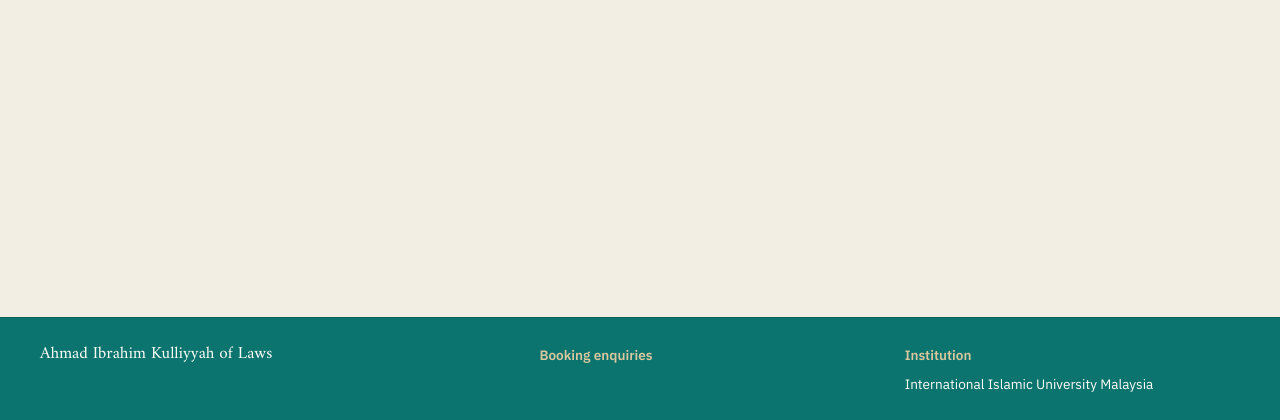
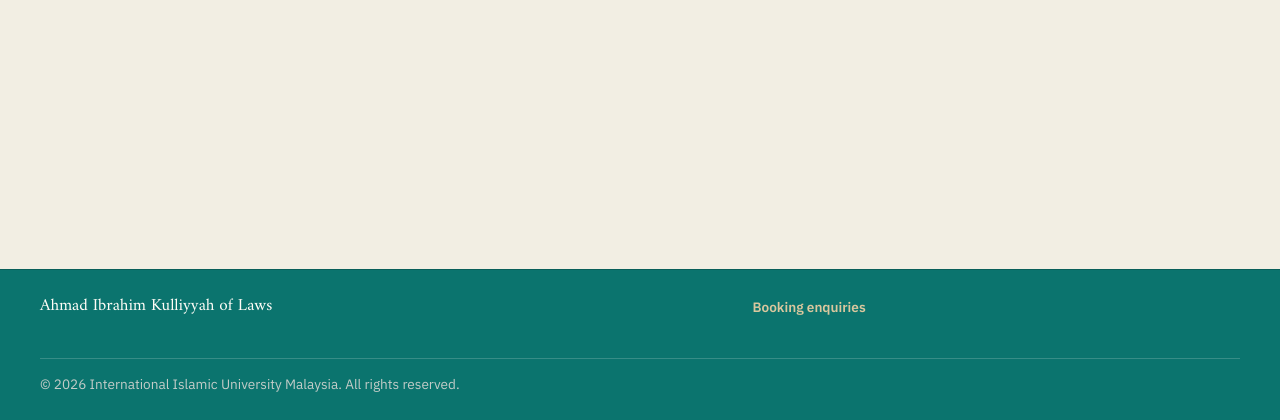
Before and after one commit to afifzahrawi/aikol-booking-system, a Django app: page /password-reset/ in a window 1280 px wide. Shown: the part 380-800 px from the top of the page. Run offline with Django 5.2, Linux system fonts and the light colour scheme; data comes from the database, SQL or seed files in the repository.

Commit message:
Footer: fax, several email addresses, copyright across the bottom
Site Content gains a fax number and a copyright wording, and the email
field takes one address per line, each checked. The footer's Institution
column is gone; a copyright line with the current year runs across the
very bottom instead.

```diff
--- a/aikol_booking/apps/administration/management/commands/seed_demo.py
+++ b/aikol_booking/apps/administration/management/commands/seed_demo.py
@@ -113,6 +113,7 @@ class Command(BaseCommand):
             "International Islamic University Malaysia, 53100 Gombak, Selangor"
         )
         content.phone = "03-6196 4000"
+        content.fax = "03-6196 4001"
         content.email = "booking-aikol@iium.edu.my"
         content.office_hours = "Monday to Friday, 08:30 to 17:00"
         content.save()
--- a/aikol_booking/apps/administration/models.py
+++ b/aikol_booking/apps/administration/models.py
@@ -196,8 +196,19 @@ class SiteContent(models.Model):
     address = models.TextField(blank=True)
     contact_heading = models.CharField(max_length=60, default="Booking enquiries")
     phone = models.CharField(max_length=30, blank=True)
-    email = models.EmailField(blank=True)
+    fax = models.CharField("fax", max_length=30, blank=True)
+    # Several offices answer booking questions, so the footer can list more than
+    # one address. Kept one per line in a text field: the list is short, is only
+    # ever shown, and needs no table of its own.
+    email = models.TextField(
+        "email addresses", blank=True, help_text="One address per line."
+    )
     office_hours = models.CharField(max_length=80, blank=True)
+    copyright_notice = models.CharField(
+        max_length=160,
+        default="International Islamic University Malaysia. All rights reserved.",
+        help_text="Shown after the copyright sign and the current year.",
+    )
     updated_at = models.DateTimeField(auto_now=True)
 
     class Meta:
@@ -209,6 +220,10 @@ class SiteContent(models.Model):
     def save(self, *args, **kwargs):
         self.pk = 1
         super().save(*args, **kwargs)
+
+    @property
+    def email_list(self) -> list[str]:
+        return [address.strip() for address in self.email.splitlines() if address.strip()]
 
     @property
     def login_point_list(self) -> list[str]:
--- a/aikol_booking/static/css/redesign.css
+++ b/aikol_booking/static/css/redesign.css
@@ -160,6 +160,19 @@ p { max-width: 72ch; }
     border-top: 1px solid #095e59;
 }
 .app-footer h4, .app-footer a { color: #fffdf7; }
+/* Two columns, the Kulliyyah and how to reach it, with the copyright across
+   the very bottom under a hairline. */
+.app-footer { grid-template-columns: minmax(0, 1.4fr) minmax(0, 1fr); }
+.footer-contact { list-style: none; margin: 0; padding: 0; }
+.footer-copyright {
+    grid-column: 1 / -1;
+    margin: 0;
+    max-width: none;
+    padding-top: 0.9rem;
+    border-top: 1px solid rgba(255, 253, 247, 0.18);
+    color: #c3ccc8;
+}
+@media (max-width: 940px) { .app-footer { grid-template-columns: minmax(0, 1fr); } }
 .app-footer .foot-label { color: #dac79e; }
 
 .page-head, .record-head {
--- a/aikol_booking/templates/accounts/login.html
+++ b/aikol_booking/templates/accounts/login.html
@@ -15,7 +15,7 @@
 <link rel="stylesheet" href="{% static 'css/fonts.css' %}">
 <link rel="stylesheet" href="{% static 'css/tokens.css' %}">
 <link rel="stylesheet" href="{% static 'css/app.css' %}">
-<link rel="stylesheet" href="{% static 'css/redesign.css' %}?v=20260926-1">
+<link rel="stylesheet" href="{% static 'css/redesign.css' %}?v=20260926-2">
 </head>
 <body>
 <a class="skip-link" href="#main">Skip to main content</a>
--- a/aikol_booking/templates/administration/site_content.html
+++ b/aikol_booking/templates/administration/site_content.html
@@ -69,9 +69,13 @@
             </div>
             <div class="field-row">
                 {% include "_field.html" with field=form.phone %}
+                {% include "_field.html" with field=form.fax %}
+            </div>
+            <div class="field-row">
                 {% include "_field.html" with field=form.email %}
+                {% include "_field.html" with field=form.address %}
             </div>
-            {% include "_field.html" with field=form.address %}
+            {% include "_field.html" with field=form.copyright_notice %}
             <div class="section-save">
                 <button class="btn btn-primary" type="submit">Save</button>
             </div>
--- a/aikol_booking/templates/base.html
+++ b/aikol_booking/templates/base.html
@@ -20,7 +20,7 @@
 <link rel="expect" href="#main" blocking="render">
 <link rel="stylesheet" href="{% static 'css/tokens.css' %}">
 <link rel="stylesheet" href="{% static 'css/app.css' %}">
-<link rel="stylesheet" href="{% static 'css/redesign.css' %}?v=20260926-1">
+<link rel="stylesheet" href="{% static 'css/redesign.css' %}?v=20260926-2">
 <script src="{% static 'js/nav-state.js' %}?v=20260924-1"></script>
 </head>
 <body class="{% if user.is_authenticated and not mfa_gate %}is-authenticated {% if admin_area %}is-administration{% else %}is-requester{% endif %}{% else %}is-signed-out{% endif %}">
@@ -131,14 +131,14 @@
     </div>
     <div>
         <div class="foot-label">{{ site_content.contact_heading }}</div>
-        {% if site_content.phone %}<a href="tel:{{ site_content.phone }}">{{ site_content.phone }}</a>{% endif %}
-        {% if site_content.email %}<br><a href="mailto:{{ site_content.email }}">{{ site_content.email }}</a>{% endif %}
-        {% if site_content.office_hours %}<br>{{ site_content.office_hours }}{% endif %}
+        <ul class="footer-contact">
+            {% if site_content.phone %}<li>Tel: <a href="tel:{{ site_content.phone }}">{{ site_content.phone }}</a></li>{% endif %}
+            {% if site_content.fax %}<li>Fax: {{ site_content.fax }}</li>{% endif %}
+            {% for address in site_content.email_list %}<li><a href="mailto:{{ address }}">{{ address }}</a></li>{% endfor %}
+            {% if site_content.office_hours %}<li>{{ site_content.office_hours }}</li>{% endif %}
+        </ul>
     </div>
-    <div>
-        <div class="foot-label">Institution</div>
-        <a href="https://www.iium.edu.my">International Islamic University Malaysia</a>
-    </div>
+    <p class="footer-copyright">&copy; {% now "Y" %} {{ site_content.copyright_notice }}</p>
 </footer>
 
 <dialog class="action-dialog" id="actionDialog" aria-labelledby="actionDialogTitle">
```
Also changed, not shown: aikol_booking/apps/administration/forms.py (+20 -1 lines), aikol_booking/apps/administration/tests/test_content.py (+31 -0 lines), docs/admin-guide.md (+4 -0 lines), aikol_booking/apps/administration/migrations/0009_footer_fax_emails_copyright.py (added).
